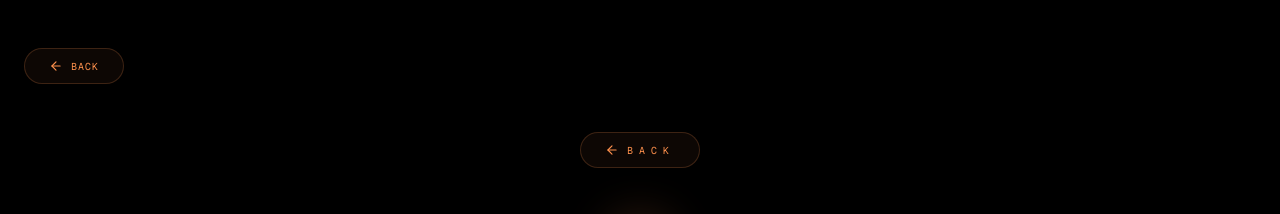
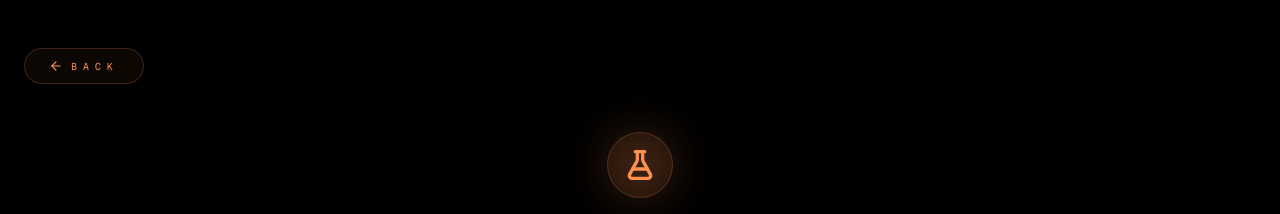
Before and after one commit to IlMara2000/uttf, a Next.js app: page /labs in a window 1280 px wide. Shown: the top 214 px of the page. Built offline with nearby package versions, Linux system fonts and the light colour scheme; a web font is replaced by a local one.

Commit message:
Update page.tsx

```diff
--- a/src/app/labs/page.tsx
+++ b/src/app/labs/page.tsx
@@ -52,15 +52,8 @@ export default function LabsPage() {
       {/* HEADER */}
       <header className="w-full max-w-7xl px-6 pt-12 pb-16 flex flex-col items-center gap-12">
         <div className="w-full flex justify-start">
-          <Link href="/" className="nav-tag flex items-center gap-2 group border-[#FF914D]/20 hover:border-[#FF914D]/50 transition-all">
-            <ArrowLeft size={14} className="text-[#FF914D] group-hover:-translate-x-1 transition-transform" />
-            <span className="font-mono tracking-widest text-[10px] text-[#FF914D]">BACK</span>
-          </Link>
-        </div>
 
-        <div className="text-center flex flex-col items-center w-full">
-
-          {/* TASTO BACK CON TESTO ARANCIONE */}
+        {/* TASTO BACK CON TESTO ARANCIONE */}
           <Link href="/" className="nav-tag flex items-center gap-2 !text-[#FF914D] border-[#FF914D]/20">
             <ArrowLeft size={14} className="text-[#FF914D]" /> BACK
           </Link>
```
